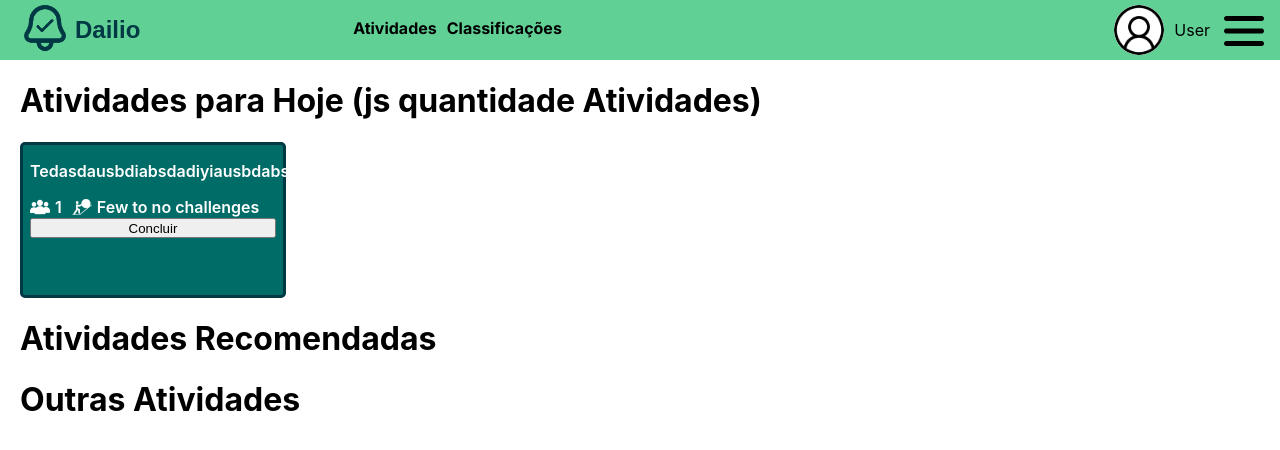
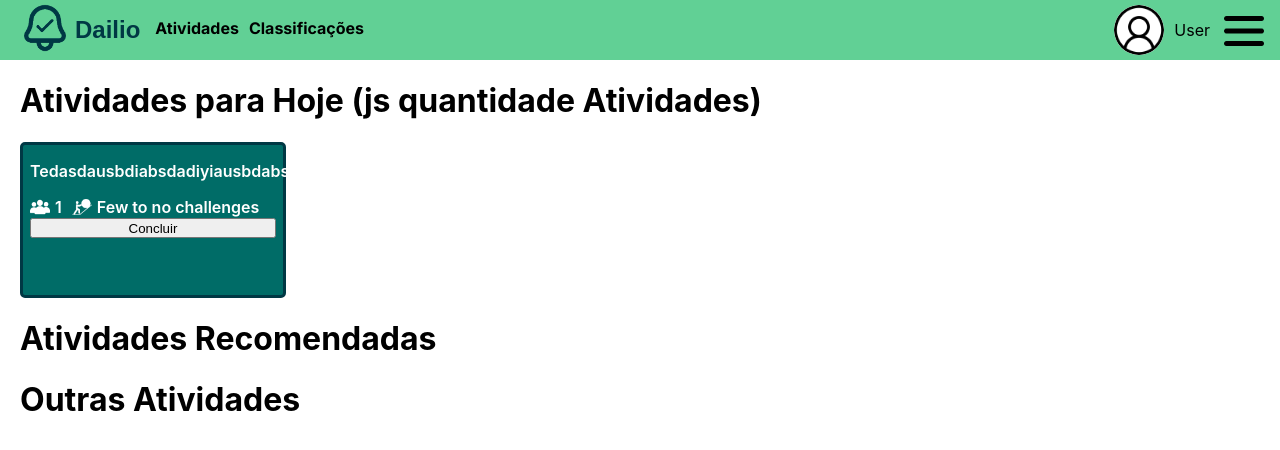
Before and after one commit to Marcio-Lima123/projeto-react-grupo1, a React (Create React App) app: page / in a window 1280 px wide. Shown: the top 450 px of the page. Built offline with nearby package versions, Linux system fonts and the light colour scheme; a web font is replaced by a local one.

Commit message:
#mama com esta

```diff
--- a/src/App.js
+++ b/src/App.js
@@ -15,13 +15,14 @@ function App() {
       <Routes>
         <Route element={<Layout/>}>
           <Route path='/' element={<Home/>}/>
-          <Route path='/login' element={<LoginPage/>}/>
           <Route path='/register' element={<RegisterPage/>}/>
           <Route path="/preferencias" element={<PreferencesPage/>}/>
           <Route path="/informacao" element={<InformationPage/>}/>
           <Route path="/informacao/editar" element={<InformationEditPage />} />
           <Route path="/estatistica" element={<EstatisticasPage/>}/>
         </Route>
+        <Route path='/login' element={<LoginPage/>}/>
+
       </Routes>
     </Router>
   );
--- a/src/components/navbar.js
+++ b/src/components/navbar.js
@@ -1,8 +1,9 @@
 import '../styles/navbar.css';
 
-export function NavBar(){
+export function NavBar() {
     return (
         <header>
+            <div class='left_side'>
                 <div class='ap_container'>
                     <div class='app_logo'>
                         <img class='logo_png' src='imgs/Logo.png' alt="logo"></img>
@@ -13,12 +14,13 @@ export function NavBar(){
                 </div>
                 <div class='ac_container'>
                     <div class='route_container'>
-                    <a class='routes route_a' href='/daily_activity'>Atividades</a>
+                        <a class='routes route_a' href='/'>Atividades</a>
                         <div class='route_h'></div>
                     </div>
                     <div class='route_container'>
                         <a class='routes route_a' href='/classificacoes'>Classificações</a>
                         <div class='route_h'></div>
+                    </div>
                 </div>
             </div>
             <div class='us_menu_container'>
--- a/src/pages/loginPage.js
+++ b/src/pages/loginPage.js
@@ -1,7 +1,11 @@
+import '../styles/login.css'
+
 export function LoginPage(){
     return (
-        <>
-            This is the Login page
-        </>
+        <div class='bg_container'>
+            <div class='form_container'>
+
+            </div>
+        </div>
     );
 }
--- /dev/null
+++ b/src/styles/login.css
@@ -0,0 +1,4 @@
+.bg_container{
+    height: 100vh;
+    background-color: #61D095;
+}
--- a/src/styles/navbar.css
+++ b/src/styles/navbar.css
@@ -21,11 +21,16 @@ header{
     height: 60px;
 }
 
+.left_side{
+    display: flex;
+    width: 50%
+}
+
 .ap_container{
     display: flex;
     flex-direction: row;
     align-items: center;
-    width: 20%;
+
 
     margin: 0 0 0 20px;
 }
@@ -110,7 +115,8 @@ header{
     flex-direction: row;
     align-items: center;
     justify-content: center;
-    width: 30%;
+
+    margin-left: 10px;
 }
 
 .us_menu_container{
```
Lines whose indentation alone changed are shown as unchanged.
